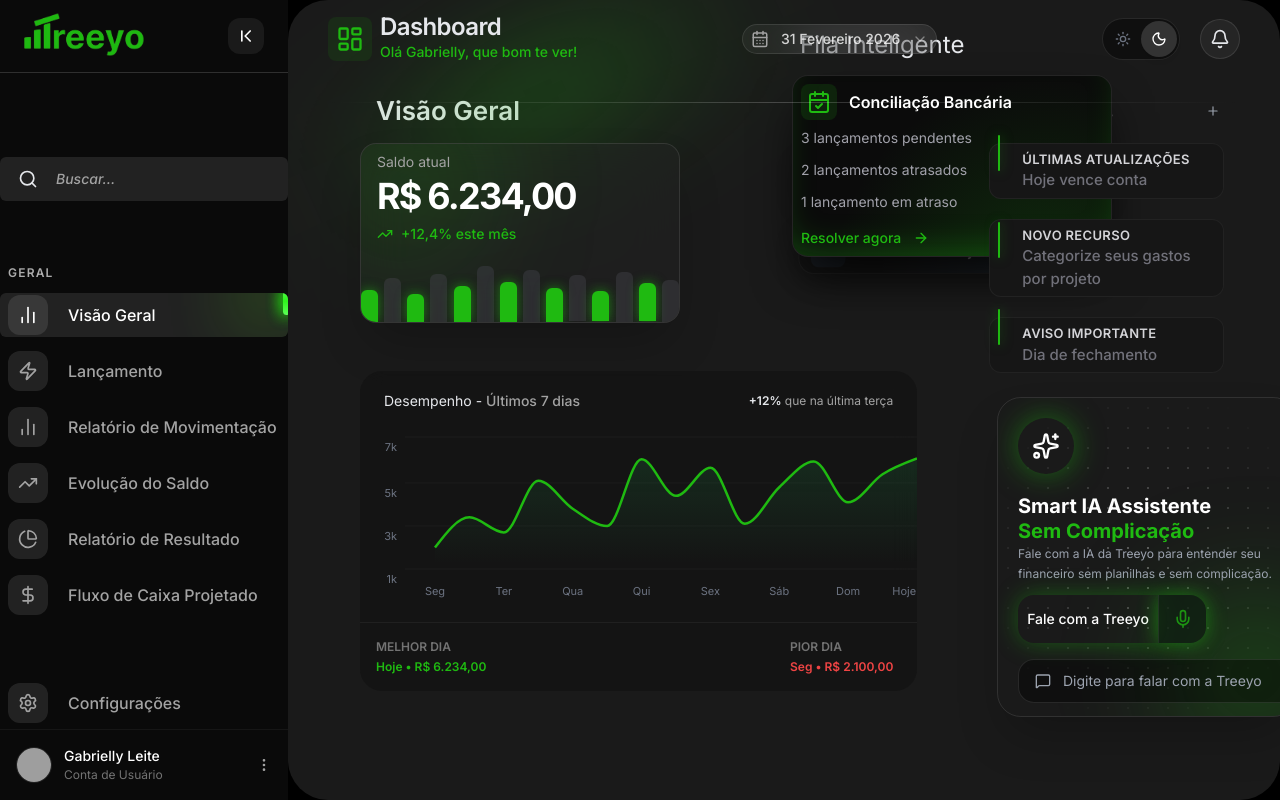
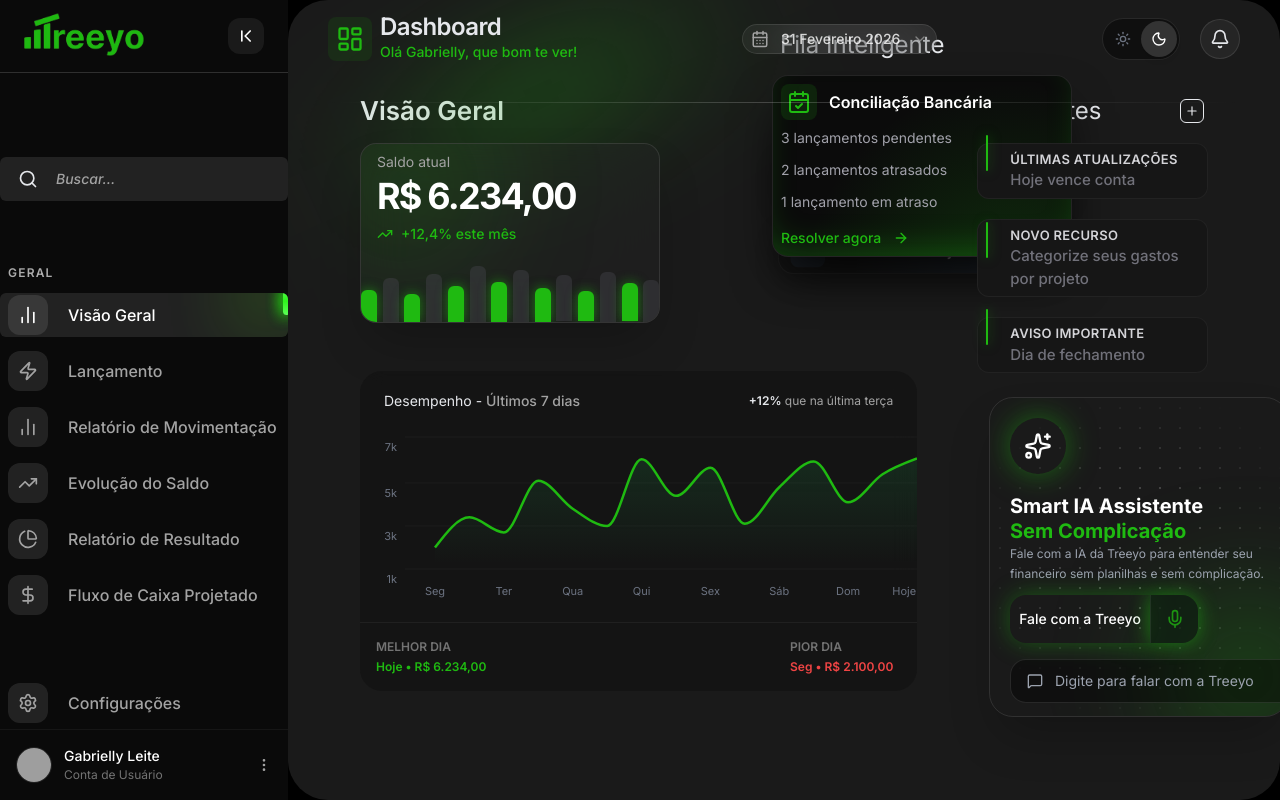
Before and after one commit to gabriellyleitedev/treeyo-dashboard-saas, a React (Vite) app: page /visao-geral in a window 1280 px wide. Built offline with nearby package versions, Linux system fonts and the light colour scheme; grey boxes are pictures that could not be loaded.

Commit message:
Responsividade lembretes últimas (quase pronto)

```diff
--- a/src/components/RemindersPanel.jsx
+++ b/src/components/RemindersPanel.jsx
@@ -40,7 +40,7 @@ export default function RemindersPanel() {
   }
 
   return (
-    <div className="flex flex-col gap-4 w-full max-w-[300px] !ml-4">
+    <div className="flex flex-col gap-4 w-full max-w-[300px] md:max-w-[320px]  md:pl-3 mx-auto md:mx-0">
 
       {/* HEADER */}
       <div className="flex items-center justify-between px-1">
@@ -48,7 +48,7 @@ export default function RemindersPanel() {
           Lembretes
         </span>
 
-        <button className="text-gray-400 hover:text-white transition duration-300">
+        <button className="text-gray-200 hover:text-[#1fba11] transition duration-300 border border-gray-200 hover:border-[#1fba11] rounded-md w-6 h-6 flex items-center justify-center">
           <Plus size={14} />
         </button>
       </div>
--- a/src/components/TreeyoAssistant.jsx
+++ b/src/components/TreeyoAssistant.jsx
@@ -7,9 +7,9 @@ const TreeyoAssistant = () => {
 
             {/* Card Principal */}
             <div className="relative overflow-hidden w-full
-            md:max-w-[300px] md:min-h-[360px]
+            md:max-w-[300px] md:min-h-[340px]
             lg:w-[310px] lg:min-h-[320px]
-            max-w-[280px]
+            max-w-[300px]
             min-h-[340px]
 
             flex-col rounded-3xl border border-white/10 shadow-2xl transition-all duration-300 will-change-transform focus-within:border-[#1fba11]">
@@ -29,14 +29,14 @@ const TreeyoAssistant = () => {
 
                 <div className="relative z-10 flex flex-col h-full">
 
-                    <div className="flex-1 flex flex-col justify-end py-4 px-4 lg:px-5 lg:py-5">
+                    <div className="flex-1 flex flex-col justify-end  py-4 px-4 lg:px-5 lg:py-5">
                         <div className="w-14 h-14 rounded-full bg-gradient-to-br from-[#1fba11] to-[#0d5c08] flex items-center justify-center shadow-[0_0_30px_rgba(31,186,17,0.5)]">
                             <Sparkles className="text-white w-7 h-7" />
                         </div>
                     </div>
 
                     {/* TEXTO */}
-                    <div className="mt-auto md:py-6 md:px-5 px-5 pb-4 lg:py-3 lg:pt-0">
+                    <div className="mt-auto md:py-3 md:px-5 px-5 pb-4 lg:py-3 lg:pt-0">
                         <h3 className="text-white text-xl md:!-mt-1 pt-1 font-bold leading-tight">
                             <h1>Smart IA Assistente</h1>
                             <span className="text-[#1fba11] ">Sem Complicação</span>
@@ -70,7 +70,7 @@ const TreeyoAssistant = () => {
                         {/* INPUT - DIGITAR (Ajustado para travar) */}
                         <div className='
                             flex items-center gap-3 h-11 rounded-l-2xl bg-black/40 border border-white/10 px-4 text-sm text-gray-300 focus-within:border-[#1fba11] overflow-hidden
-                            w-[265px]
+                            w-[290px]
                             md:w-[290px]
                             min-w-0
                             shrink-0
--- a/src/pages/VisaoGeral.jsx
+++ b/src/pages/VisaoGeral.jsx
@@ -69,7 +69,7 @@ function VisaoGeral() {
             <section className="md:px-8 pt-6 w-full max-w-[1600px] mx-auto">
 
                 {/* TÍTULO */}
-                <div className="block pb-6 md:pb-4 px-4">
+                <div className="block pb-6 md:pb-4 md:p-0 px-4">
                     <h1 className="text-gray-200 font-semibold text-2xl md:text-[26px]">
                         Visão Geral
                     </h1>
@@ -84,7 +84,7 @@ function VisaoGeral() {
                         <div className="flex flex-col  md:flex-row gap-6 lg:gap-16 w-full items-center md:items-start">
 
                             <div className="
-                           w-full max-w-[320px] md:max-w-[280px] lg:max-w-[320px] h-[180px] mx-auto md:mx-0 flex-shrink-0 rounded-2xl bg-neutral-800/40 border border-white/10 pt-2 px-4 relative overflow-hidden backdrop-blur-xl shadow-2xl">
+                                w-full max-w-[320px] md:max-w-[280px] lg:max-w-[300px] h-[180px] mx-auto md:mx-0 flex-shrink-0 rounded-2xl bg-neutral-800/40 border border-white/10 pt-2 px-4 relative overflow-hidden backdrop-blur-xl shadow-2xl">
                                 <div className="absolute -top-10 -left-10 w-40 h-40 bg-[#1fba11]/20 rounded-full blur-3xl pointer-events-none" />
                                 <p className="text-neutral-400 text-sm mb-1 relative z-10">Saldo atual</p>
                                 <h2 className="text-4xl font-bold text-white tracking-tighter relative z-10">R$ 6.234,00</h2>
@@ -117,7 +117,7 @@ function VisaoGeral() {
                             </div>
 
                             {/* FILA INTELIGENTE */}
-                            <div className="hidden md:flex flex-col flex-auto min-w-[320px] max-w-[360px] lg:translate-x-6 md:-translate-y-16 lg:-translate-y-15">
+                            <div className="hidden md:flex flex-col flex-1 min-w-[300px] lg:translate-x-6 md:-translate-y-16 lg:-translate-y-15">
                                 <CardsStack />
                             </div>
                         </div>
@@ -135,7 +135,7 @@ function VisaoGeral() {
                     </div>
 
                     {/* COLUNA DIREITA */}
-                    <div className="lg:col-span-4 flex flex-col lg:!-mt-16 pt-[16rem] self-start md:pt-4 lg:!ml-8 items-center lg:items-start gap-16 lg:gap-0">
+                    <div className="lg:col-span-4 flex flex-col lg:flex-col flex-1 md:flex-row self-start lg:!-mt-16 pt-[16rem] items-center md:items-start md:pt-4 md:gap-0 gap-12 lg:pl-6">
                         <RemindersPanel />
                         <TreeyoAssistant />
                     </div>
```
